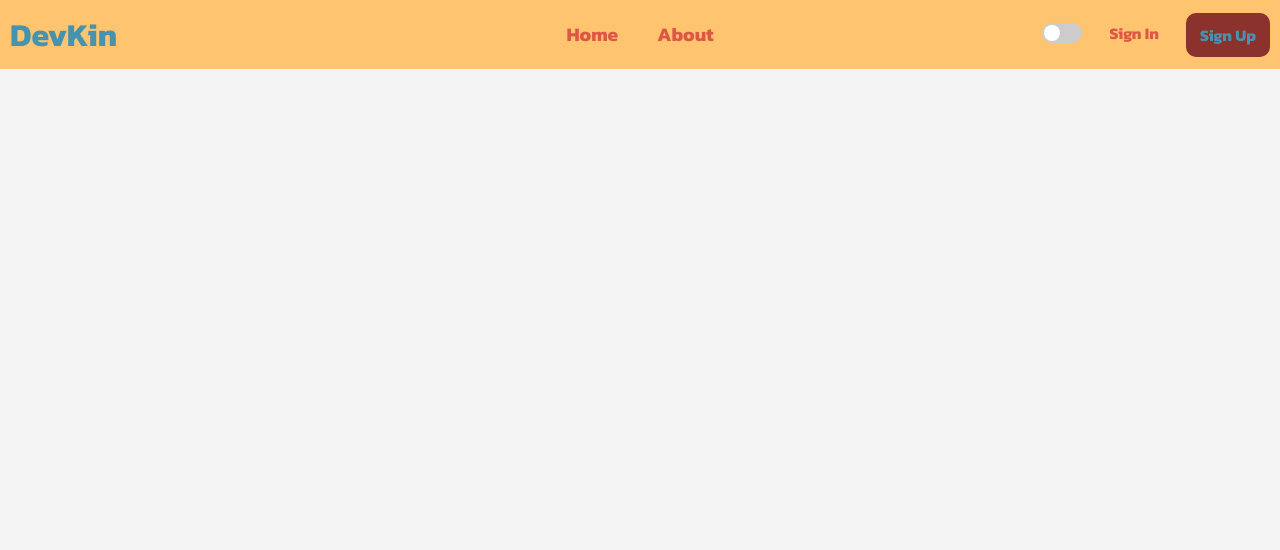
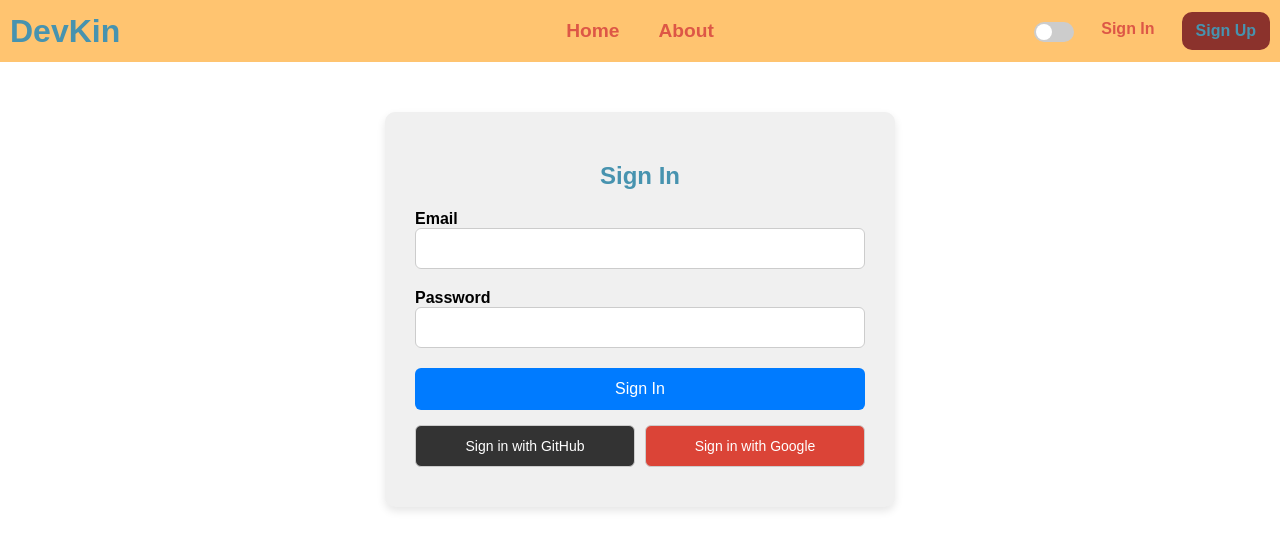
Before and after one commit to Ibrahim0Ineizeh/DevKin, a React (Vite) app in the folder devkin-frontend/: page /signin in a window 1280 px wide. Shown: the top 550 px of the page. Built offline with nearby package versions, Linux system fonts and the light colour scheme; a web font is replaced by a local one.

Commit message:
Made both the sign in and sign up pages and added the styling, added buttons to sign in and sign up with Github or Google

```diff
--- a/devkin-frontend/src/App.jsx
+++ b/devkin-frontend/src/App.jsx
@@ -1,10 +1,11 @@
 import React from 'react';
 import { Routes, Route } from 'react-router-dom';
 import Home from './Pages/Home';
-import About from './pages/About';
+import About from './Pages/About';
+import Signin from "./Pages/Signin";
+import Signup from "./Pages/Signup";
 import { ThemeProvider } from './Components/Theme'; // Make sure to import ThemeProvider
 import Navbar from './Navbar';
-import Dashboard from "./pages/Dashboard";
 
 function App() {
   return (
@@ -13,8 +14,8 @@ function App() {
       <Routes>
         <Route path="/" element={<Home />} />
         <Route path="/about" element={<About />} />
-        {/* <Route path="/signin" element={<About />} />
-        <Route path="/signup" element={<About />} /> */}
+        <Route path="/signin" element={<Signin />} />
+        <Route path="/signup" element={<Signup />} />
         {/* <Route
           path="/dashboard"
           element={isAuthenticated ? <Dashboard /> : <Navigate to="/signin" />}
--- a/devkin-frontend/src/Pages/About.jsx
+++ b/devkin-frontend/src/Pages/About.jsx
@@ -1,13 +1,41 @@
-// pages/Home.jsx
 import React from 'react';
+import '../styles/About.css';
+import { useTheme } from '../Components/Theme'; // Assuming you have a theme hook for switching modes
 
 const About = () => {
+  const { isDarkMode } = useTheme();
+
   return (
-    <div>
-      <h2>About The Applciation</h2>
-      <p>DevKin is a collabrative web editing web application</p>
+    <div className={`about-container ${isDarkMode ? 'dark-mode' : 'light-mode'}`}>
+      <div className="container">
+        <h1>About DevKin</h1>
+        <p className="para">DevKin is a collaborative platform for developers to work together on coding projects, share ideas, and build innovative solutions.</p>
+
+        <section className="features">
+          <div className="feature-item">
+            <h3>Real-Time Collaboration</h3>
+            <p>Work with your team in real-time using our collaborative coding editor.</p>
+          </div>
+          <div className="feature-item">
+            <h3>Project Management</h3>
+            <p>Easily manage multiple projects and track their progress all in one place.</p>
+          </div>
+          <div className="feature-item">
+            <h3>Cloud Storage</h3>
+            <p>Store and access your code securely with AWS S3 integration.</p>
+          </div>
+          <div className="feature-item">
+            <h3>Seamless Experience</h3>
+            <p>Enjoy a smooth and intuitive interface that makes collaboration a breeze.</p>
+          </div>
+        </section>
+
+        <section className="cta">
+          <button className="cta-button">Get Started</button>
+        </section>
+      </div>
     </div>
   );
-}
+};
 
 export default About;
--- /dev/null
+++ b/devkin-frontend/src/Pages/Signin.jsx
@@ -0,0 +1,40 @@
+import React from 'react';
+import { useEffect } from 'react';
+import { useTheme } from '../Components/Theme';
+import '../styles/Sign.css';
+
+const SignInPage = () => {
+  const { isDarkMode } = useTheme();
+
+  useEffect(() => {
+    document.body.className = isDarkMode ? 'dark-mode-body' : 'light-mode-body';
+  }, [isDarkMode]);
+
+  return (
+    <div className={`form-container ${isDarkMode ? 'dark-mode' : 'light-mode'}`}>
+      <h2>Sign In</h2>
+      <form>
+        <div>
+          <label htmlFor="email">Email</label>
+          <input type="email" id="email" required />
+        </div>
+        <div>
+          <label htmlFor="password">Password</label>
+          <input type="password" id="password" required />
+        </div>
+        <button type="submit">Sign In</button>
+
+        <div className="social-buttons">
+          <div className="social-button github">
+            Sign in with GitHub
+          </div>
+          <div className="social-button google">
+            Sign in with Google
+          </div>
+        </div>
+      </form>
+    </div>
+  );
+};
+
+export default SignInPage;
--- /dev/null
+++ b/devkin-frontend/src/Pages/Signup.jsx
@@ -0,0 +1,45 @@
+import React from 'react';
+import { useEffect } from 'react';
+import { useTheme } from '../Components/Theme';
+import '../styles/Sign.css';
+
+const SignUpPage = () => {
+  const { isDarkMode } = useTheme();
+
+  useEffect(() => {
+    document.body.className = isDarkMode ? 'dark-mode-body' : 'light-mode-body';
+  }, [isDarkMode]);
+
+
+  return (
+    <div className={`form-container ${isDarkMode ? 'dark-mode' : 'light-mode'}`}>
+      <h2>Sign Up</h2>
+      <form>
+        <div>
+          <label htmlFor="username">Username</label>
+          <input type="text" id="username" required />
+        </div>
+        <div>
+          <label htmlFor="email">Email</label>
+          <input type="email" id="email" required />
+        </div>
+        <div>
+          <label htmlFor="password">Password</label>
+          <input type="password" id="password" required />
+        </div>
+        <button type="submit">Sign Up</button>
+
+        <div className="social-buttons">
+          <div className="social-button github">
+            Sign up with GitHub
+          </div>
+          <div className="social-button google">
+            Sign up with Google
+          </div>
+        </div>
+      </form>
+    </div>
+  );
+};
+
+export default SignUpPage;
--- /dev/null
+++ b/devkin-frontend/src/styles/About.css
@@ -0,0 +1,160 @@
+/* About Page Styling */
+
+body {
+    margin: 0;
+    font-family: "Kanit", sans-serif;
+    background-color: #f4f4f4; /* Light mode background */
+    color: #333; /* Light mode text */
+    transition: background-color 0.3s, color 0.3s;
+  }
+
+  .container {
+    padding: 20px;
+    text-align: center;
+  }
+
+  .para {
+    width: 80%;
+    margin: 0 auto 30px;
+    font-size: 1.2em;
+    line-height: 1.6;
+  }
+
+  /* Light Mode Styles */
+  .light-mode {
+    background-color: #f4f4f4;
+    color: #333;
+  }
+
+  .light-mode h1, .light-mode h2, .light-mode h3 {
+    color: #4793AF;
+  }
+
+  .light-mode .feature-item {
+    background-color: #ffc370cc;
+  }
+
+  /* Dark Mode Styles */
+  .dark-mode {
+    background-color: hsl(0, 0%, 12%);
+    color: #f4f4f4;
+  }
+
+  .dark-mode h1, .dark-mode h2, .dark-mode h3 {
+    color: #81c7ff;
+  }
+
+  .dark-mode .feature-item {
+    background-color: #313131;
+  }
+
+  /* Switch Styles */
+  .switch {
+    position: relative;
+    display: inline-block;
+    width: 40px;
+    height: 20px;
+    margin-top: 10px;
+  }
+
+  .switch input {
+    opacity: 0;
+    width: 0;
+    height: 0;
+  }
+
+  .slider {
+    position: absolute;
+    cursor: pointer;
+    top: 0;
+    left: 0;
+    right: 0;
+    bottom: 0;
+    background-color: #ccc;
+    border-radius: 34px;
+    transition: background-color 0.2s;
+  }
+
+  .slider:before {
+    position: absolute;
+    content: "";
+    height: 16px;
+    width: 16px;
+    left: 2px;
+    bottom: 2px;
+    background-color: white;
+    border-radius: 50%;
+    transition: transform 0.2s;
+  }
+
+  input:checked + .slider {
+    background-color: #81c7ff;
+  }
+
+  input:checked + .slider:before {
+    transform: translateX(20px);
+  }
+
+  /* Features Section */
+  .features {
+    margin: 20px 0;
+    display: flex;
+    flex-wrap: wrap;
+    justify-content: center;
+  }
+
+  .feature-item {
+    width: calc(50% - 40px); /* Responsive width with margin */
+    margin: 20px;
+    border-radius: 8px;
+    padding: 15px;
+    box-shadow: 0 2px 4px rgba(0, 0, 0, 0.1);
+    transition: background-color 0.3s;
+  }
+
+  .feature-item h3 {
+    color: inherit;
+  }
+
+  /* Call to Action Section */
+  .cta {
+    margin: 40px 0;
+  }
+
+  .cta-button {
+    background-color: #4793AF;
+    color: white;
+    padding: 10px 20px;
+    border: none;
+    border-radius: 5px;
+    cursor: pointer;
+    font-size: 1.2em;
+    transition: background-color 0.3s;
+  }
+
+  .cta-button:hover {
+    background-color: #3b7695;
+  }
+
+  /* Responsive Styles */
+  @media (max-width: 768px) {
+    .container p {
+      font-size: 1em;
+    }
+
+    .feature-item {
+      width: calc(100% - 40px);
+      max-width: 100%;
+    }
+
+    .cta-button {
+      font-size: 1em;
+      padding: 8px 16px;
+    }
+  }
+
+  @media (max-width: 480px) {
+    h1, h2, h3 {
+      font-size: 1.5em;
+    }
+  }
--- /dev/null
+++ b/devkin-frontend/src/styles/Sign.css
@@ -0,0 +1,105 @@
+/* common-theme.css */
+body {
+    margin: 0;
+    padding: 0;
+    font-family: Arial, sans-serif;
+    transition: background-color 0.3s, color 0.3s;
+  }
+
+  .dark-mode-body {
+    background-color: #121212;
+    color: #fff;
+  }
+
+  .light-mode-body {
+    background-color: #ffffff;
+    color: #000;
+  }
+
+  .form-container {
+    padding: 30px;
+    border-radius: 10px;
+    max-width: 450px;
+    margin: 50px auto;
+    box-shadow: 0 4px 8px rgba(0, 0, 0, 0.1);
+    transition: background-color 0.3s, color 0.3s;
+  }
+
+  .dark-mode {
+    background-color: #333;
+    color: #fff;
+  }
+
+  .light-mode {
+    background-color: #f0f0f0;
+    color: #000;
+  }
+
+  .form-container h2 {
+    text-align: center;
+    margin-bottom: 20px;
+  }
+
+  .form-container form {
+    display: flex;
+    flex-direction: column;
+  }
+
+  .form-container label {
+    margin-bottom: 8px;
+    font-weight: bold;
+  }
+
+  .form-container input[type="text"],
+  .form-container input[type="email"],
+  .form-container input[type="password"] {
+    padding: 12px;
+    margin-bottom: 20px;
+    border: 1px solid #ccc;
+    border-radius: 6px;
+    width: 100%;
+    box-sizing: border-box;
+  }
+
+  .form-container button {
+    padding: 12px;
+    border: none;
+    border-radius: 6px;
+    cursor: pointer;
+    font-size: 16px;
+  }
+
+  .form-container button[type="submit"] {
+    background-color: #007bff;
+    color: #fff;
+    margin-bottom: 15px;
+  }
+
+  .form-container .social-buttons {
+    display: flex;
+    justify-content: space-between;
+    margin-bottom: 10px;
+  }
+
+  .social-button {
+    display: flex;
+    justify-content: center;
+    align-items: center;
+    padding: 12px;
+    border: 1px solid #ccc;
+    border-radius: 6px;
+    width: 48%;
+    cursor: pointer;
+    font-size: 14px;
+  }
+
+  .social-button.github {
+    background-color: #333;
+    color: #fff;
+    margin-right: 10px;
+  }
+
+  .social-button.google {
+    background-color: #db4437;
+    color: #fff;
+  }
```
Also changed, not shown: devkin-frontend/src/Pages/Home.jsx (line endings or trailing spaces).
